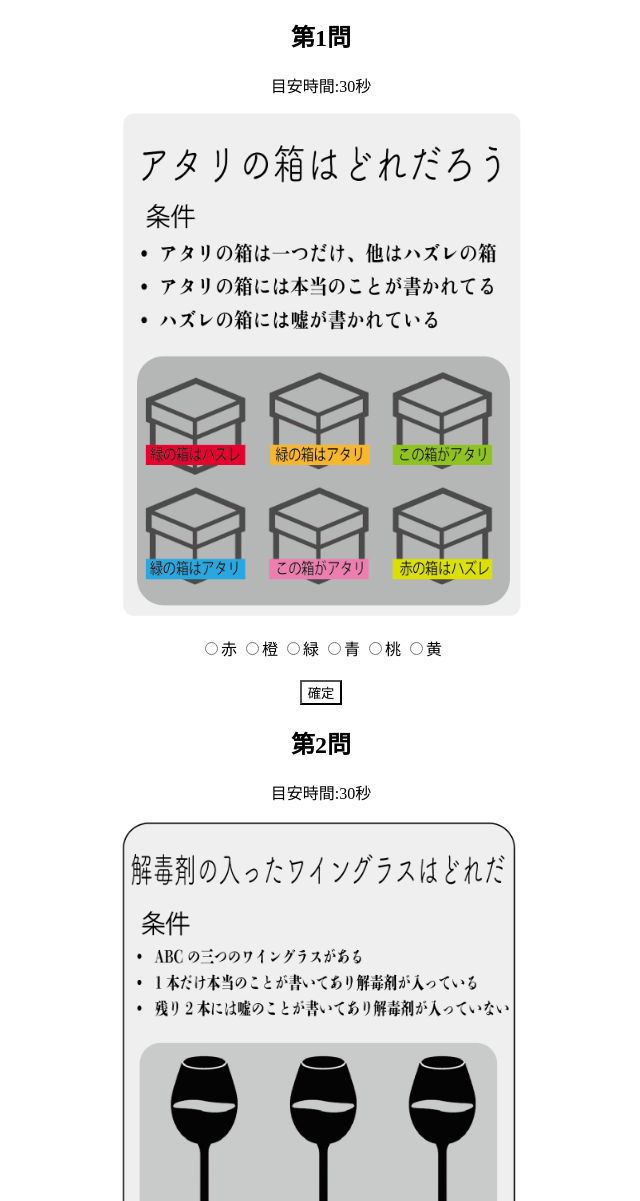
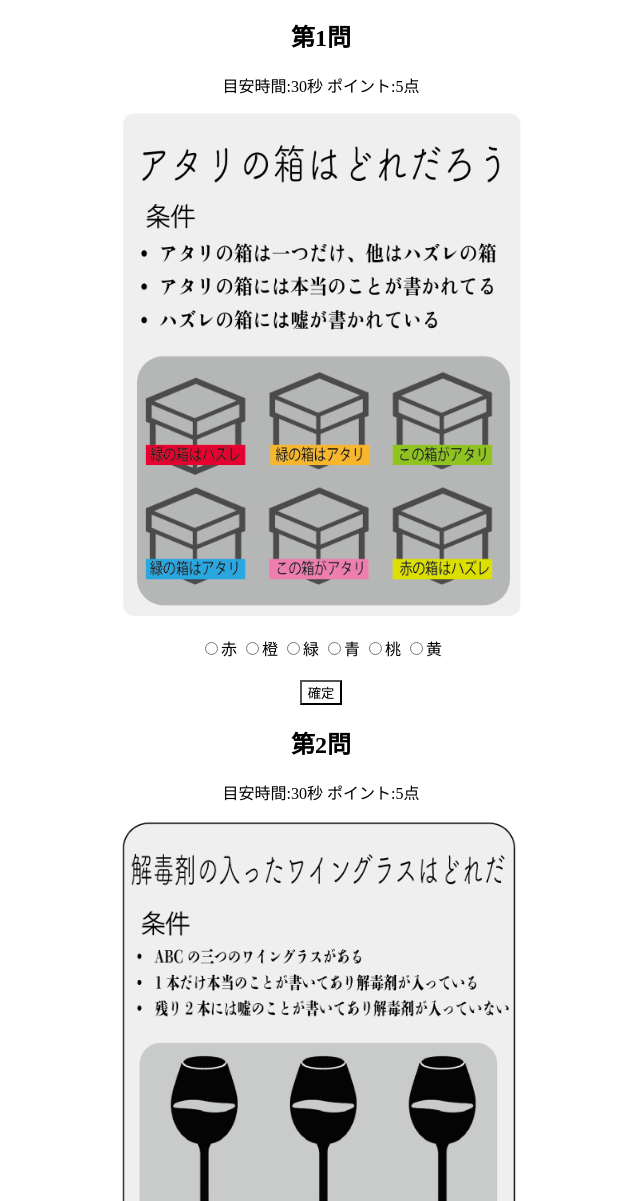
Before and after one commit to S778153/quizouyou, a plain HTML site: page index.html in a window 1280 px wide. Shown: the part 99-1300 px from the top of the page, without its empty margins (319-959 px from the left). Drawn offline with Linux system fonts and the light colour scheme.

Commit message:
Update index.html

```diff
--- a/index.html
+++ b/index.html
@@ -13,6 +13,7 @@
     <div class="quiz-container0">
       <h2>第1問</h2>
       目安時間:30秒
+      ポイント:5点
       <div class="img0" id="img0">
         <p><img src="q/image0.jpg"></p>
       </div>
@@ -29,6 +30,7 @@
     <div class="quiz-container">
       <h2>第2問</h2>
       目安時間:30秒
+      ポイント:5点
       <div class="img0" id="img0">
         <p><img src="q/image1.jpg"></p>
       </div>
@@ -42,6 +44,7 @@
     <div class="quiz-container">
       <h2>第3問</h2>
       目安時間:30秒
+      ポイント:5点
       <div class="img0" id="img0">
         <p><img src="q/image2.jpg"></p>
       </div>
```
